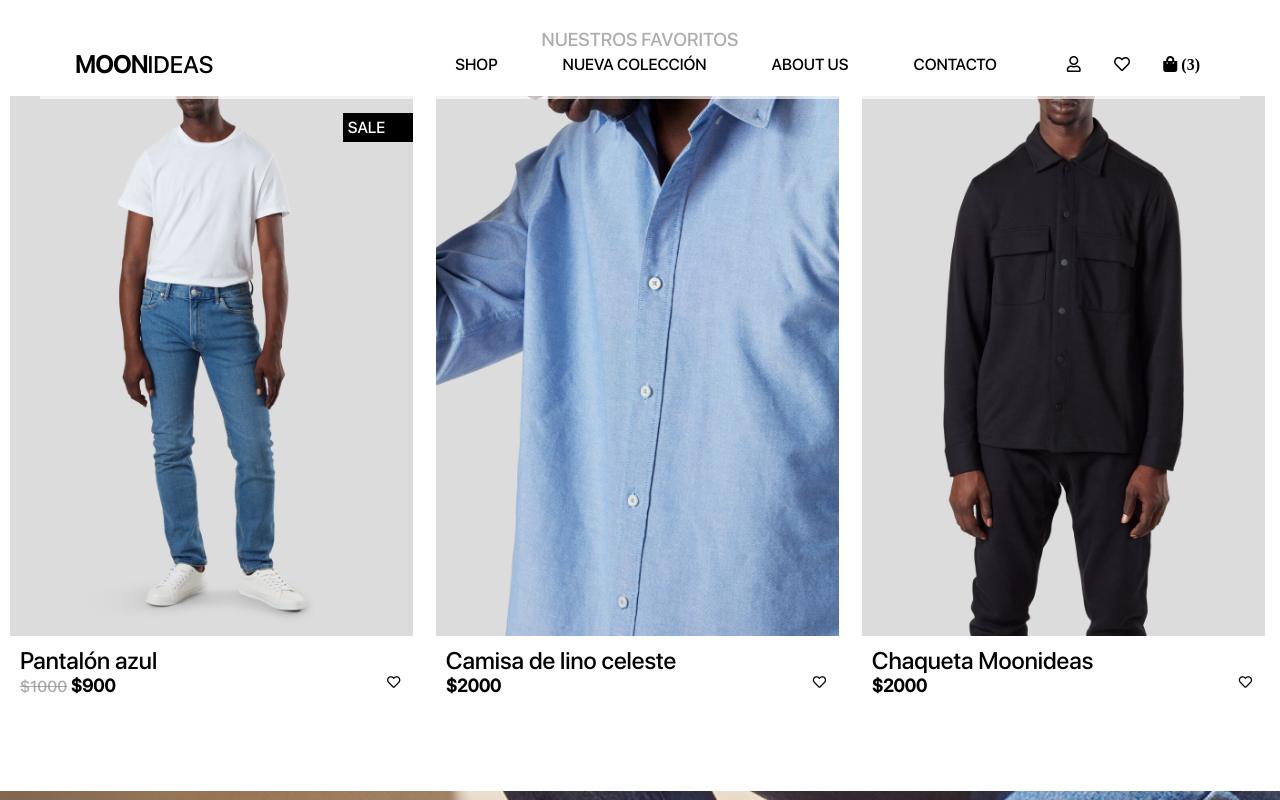
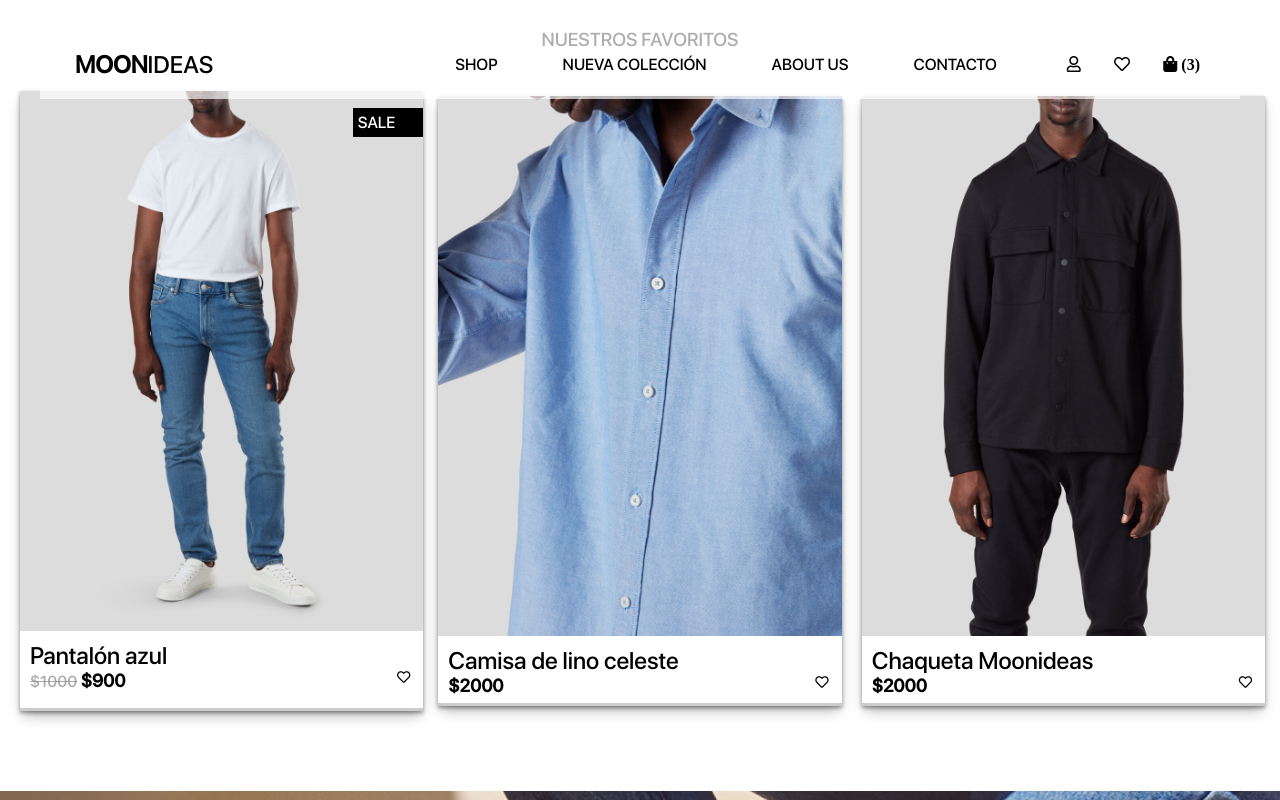
Before and after one commit to ThomasLiendo/PROYECT-MOON-IDEAS, a plain HTML site: page client/index.html in a window 1280 px wide. In both pictures the pointer is over the element 211 px from the left and 1322 px from the top of the page. Shown: the part 922-1722 px from the top of the page. Drawn offline with nearby package versions, Linux system fonts and the light colour scheme.

Commit message:
hover cards

```diff
--- a/client/style.css
+++ b/client/style.css
@@ -199,10 +199,19 @@ footer input[type="email"] {
   text-align: center;
   position: relative;
   flex: 0 0 calc(33.33% - 20px); /* Divide el espacio en 3 columnas (ajusta según tus necesidades) */
+  box-shadow: rgba(0, 0, 0, 0.4) 0px 2px 4px,
+    rgba(0, 0, 0, 0.3) 0px 7px 13px -3px, rgba(0, 0, 0, 0.2) 0px -3px 0px inset;
 }
 
+.card:hover {
+  margin: 10px;
+  transition: 0.8s;
+}
 .card img {
   width: 100%;
+}
+
+.card img:hover {
 }
 
 .card-info {
```
